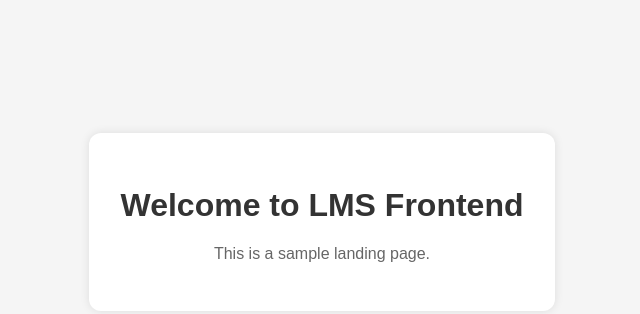
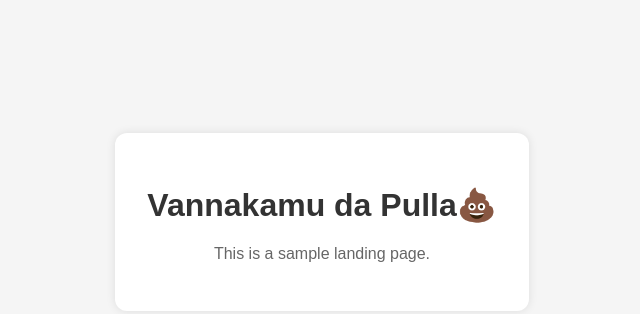
Before and after one commit to balzx/testtttttt, a plain HTML site: page index.html in a window 1280 px wide. Shown: the part 178-492 px from the top of the page, without its empty margins (318-958 px from the left). Drawn offline with Linux system fonts and the light colour scheme.

Commit message:
Update index.html

```diff
--- a/index.html
+++ b/index.html
@@ -3,7 +3,7 @@
 <head>
   <meta charset="UTF-8" />
   <meta name="viewport" content="width=device-width, initial-scale=1.0" />
-  <title>LMS Frontend ,,,,,,,,,,,,,,,,,,,,,,,,,,,,,,,,,,,,,,,,,,,,</title>
+  <title>LMS Frontend </title>
   <style>
     body {
       font-family: Arial, sans-serif;
@@ -35,7 +35,7 @@
 </head>
 <body>
   <div class="container">
-    <h1>Welcome to LMS Frontend</h1>
+    <h1>Vannakamu da Pulla💩</h1>
     <p>This is a sample landing page.</p>
   </div>
 </body>
```
